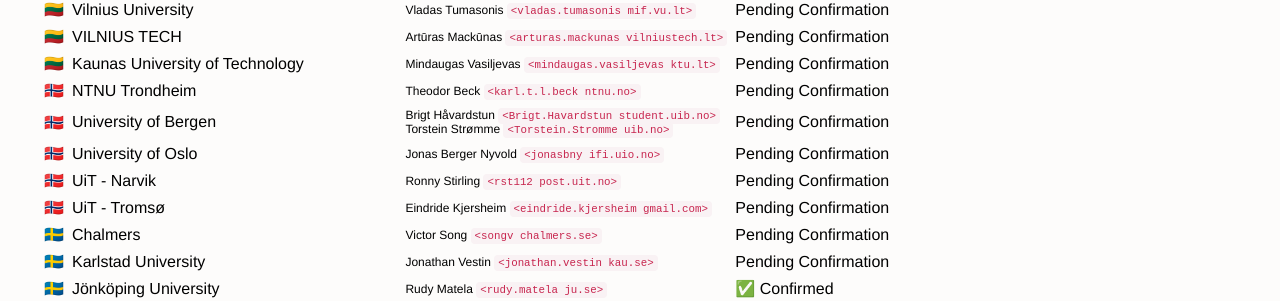
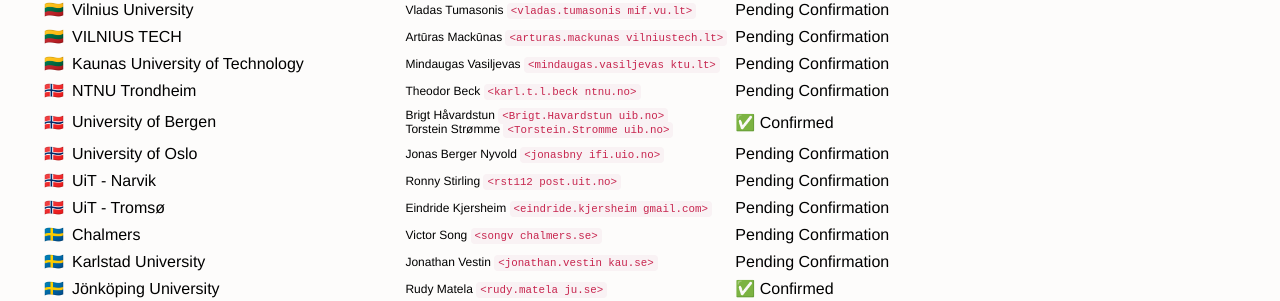
Before and after one commit to icpc/ncpc-web, a Jekyll site: the page built from ncpc2025/site_table.md, in a window 1280 px wide. Shown: the part 569-870 px from the top of the page. Built offline with Jekyll 4.4.1, drawn with Linux system fonts in a browser that asks for light colours; our own code applies the rules of GitHub Pages for plain Markdown files.

Commit message:
[ncpc2025] confirm Bergen

```diff
--- a/_data/ncpc2025sites.yml
+++ b/_data/ncpc2025sites.yml
@@ -94,8 +94,8 @@
 
     - name: University of Bergen
       contact: Brigt Håvardstun
-      email: "Brigt.Havardstun student.uib.no"
-      confirmed: false
+      email: "Brigt.Havardstun uib.no"
+      confirmed: true
       extra_contacts:
         - name: Torstein Strømme
           email: "Torstein.Stromme uib.no"
```
